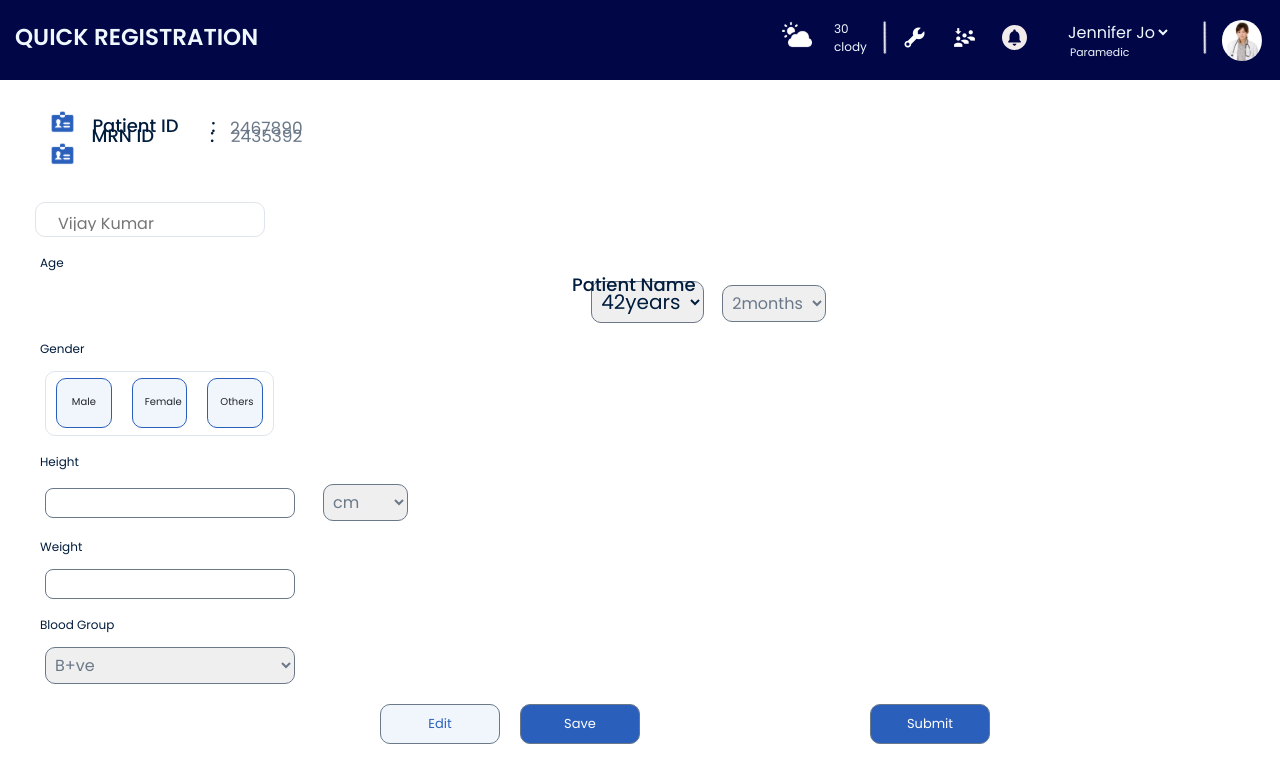
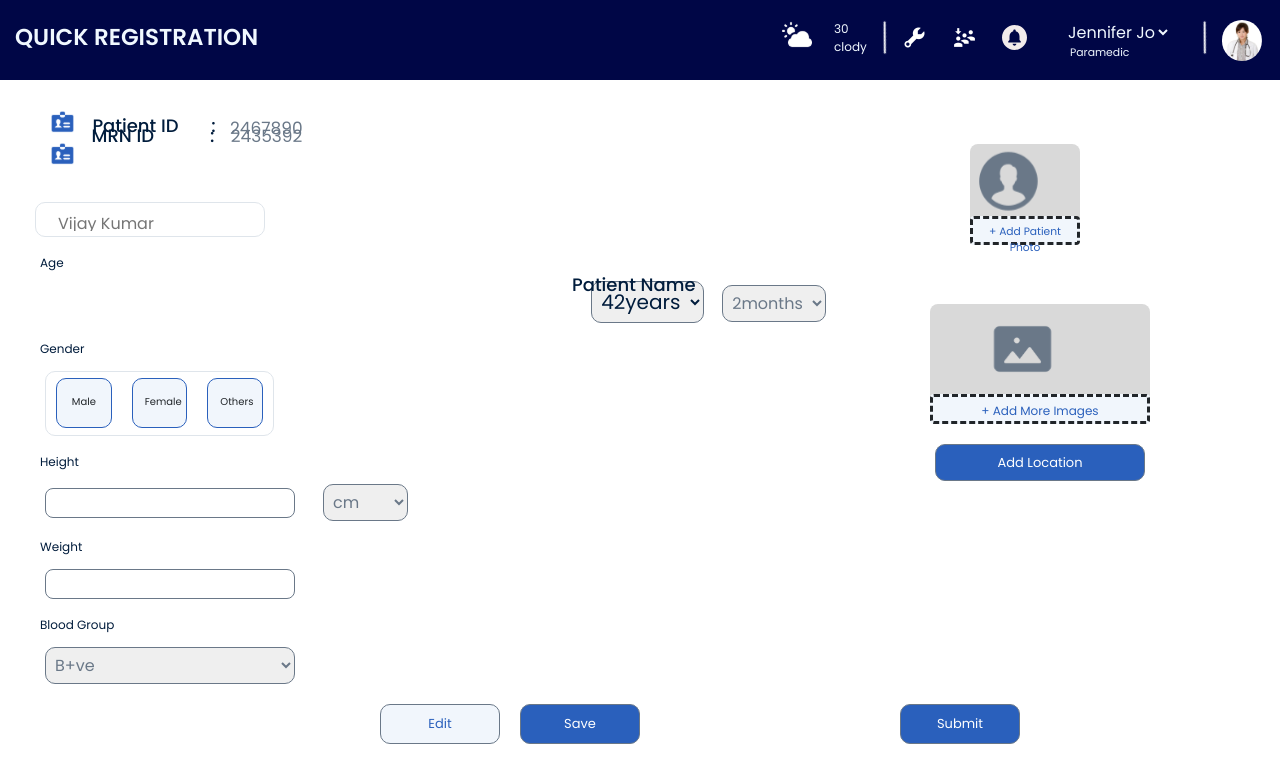
Before and after one commit to DeepanRajG/ainqa-med, a React (Create React App) app: page /Newregistration in a window 1280 px wide. Shown: the top 782 px of the page. Built offline with nearby package versions, Linux system fonts and the light colour scheme.

Commit message:
new registration right side update

```diff
--- a/src/css/newregis.css
+++ b/src/css/newregis.css
@@ -395,5 +395,95 @@ padding-top: 15px;
     text-align:center;
     font-size: small;
     margin-top: 20px;
-    margin-left: 230px;
+    margin-left: 260px;
 }
+#box{
+  background-color: #D9D9D9;
+height:100px;
+width: 110px;
+border-radius: 8px;
+margin-right: 200px;
+margin-top: -600px;
+flood-color: right;
+float: right;
+}
+#app{
+  text-align: center;
+  font-size: 10.7px;
+  color: #2A60BC;
+  margin-top: 5px;
+}
+#box2{
+  height: 29px;
+  width: 110px;
+  border-radius: 4px;
+  border-style: dashed;
+  background-color: #F1F6FC;
+  float: right;
+  margin-top: 72px;
+  text-align: center;
+}
+#boxx{  background-color: #D9D9D9;
+  height:120px;
+  width: 220px;
+  border-radius: 8px;
+  margin-right: 130px;
+  float: right;
+  margin-top: -440px;
+  margin-left: 40px;
+
+
+}
+#box3{ height: 30px;
+  width: 220px;
+  border-radius: 4px;
+  border-style: dashed;
+  background-color: #F1F6FC;
+  float: right;
+  margin-top: 90px;
+  text-align: center;
+
+}
+#loc{
+  text-align: center;
+  font-size: 12px;
+  color: #2A60BC;
+  margin-top: 5px;
+}
+.button4{
+  background-color:#2a60bc;
+  border:1px solid #6A7888;
+  height: 37px;
+   width: 210px;
+border-radius: 10px;
+color:#ffff;
+text-align:center;
+ font-size: small;
+ margin-top: -300px;
+ margin-left: 50px;
+ float: right;
+ margin-right: 135px;
+
+}
+
+
+#human{
+  background: url(./img/human.svg) no-repeat;
+  height:100px;
+  width:80px;
+border-radius: 10px;
+ margin-left: 975px;
+margin-top: -600px;
+float: right;
+}
+#location{
+  background: url(./img/loc.svg) no-repeat;
+  height:70px;
+  width:68px;
+  border-radius:10px;
+  margin-left:1000px;
+  margin-top:-430px;
+
+
+
+}
--- a/src/script/newregistration.js
+++ b/src/script/newregistration.js
@@ -120,6 +120,19 @@ function App() {
         <button className="button1">Edit</button>
         <button className="button2" >Save</button>
         <button className="button3" >Submit</button>
+        <div id="box">
+          <Col id="box2"><p id="app">+ Add Patient Photo</p></Col>
+         </div>
+         <div id="boxx">
+          <Col id="box3"><p id="loc">+ Add More Images</p></Col>
+         </div>
+         <button className="button4" >Add Location</button>
+
+<Row>
+ <div id="human"></div></Row>
+ <Row>
+  <div id="location"></div></Row>
+
 
 
 
```
Also changed, not shown: src/css/img/human.svg (added), src/css/img/loc.svg (added).
